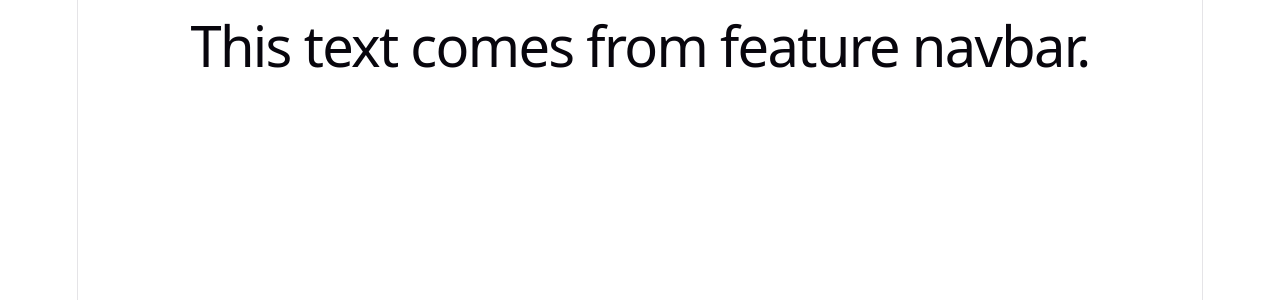
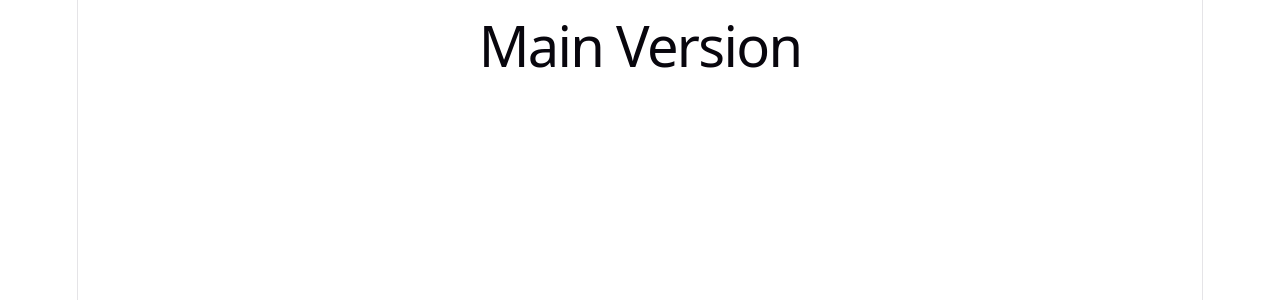
Before and after one commit to prakashsmokiez1115/git-react-practice, a React (Vite) app: page / in a window 1280 px wide. Shown: the top 300 px of the page. Built offline with nearby package versions, Linux system fonts and the light colour scheme.

Commit message:
update main heading

```diff
--- a/src/App.jsx
+++ b/src/App.jsx
@@ -3,7 +3,7 @@ import React from 'react'
 const App = () => {
   return (
     <div>
-      <h1>This text comes from feature navbar.</h1>
+      <h1>Main Version</h1>
     </div>
   )
 }
```
